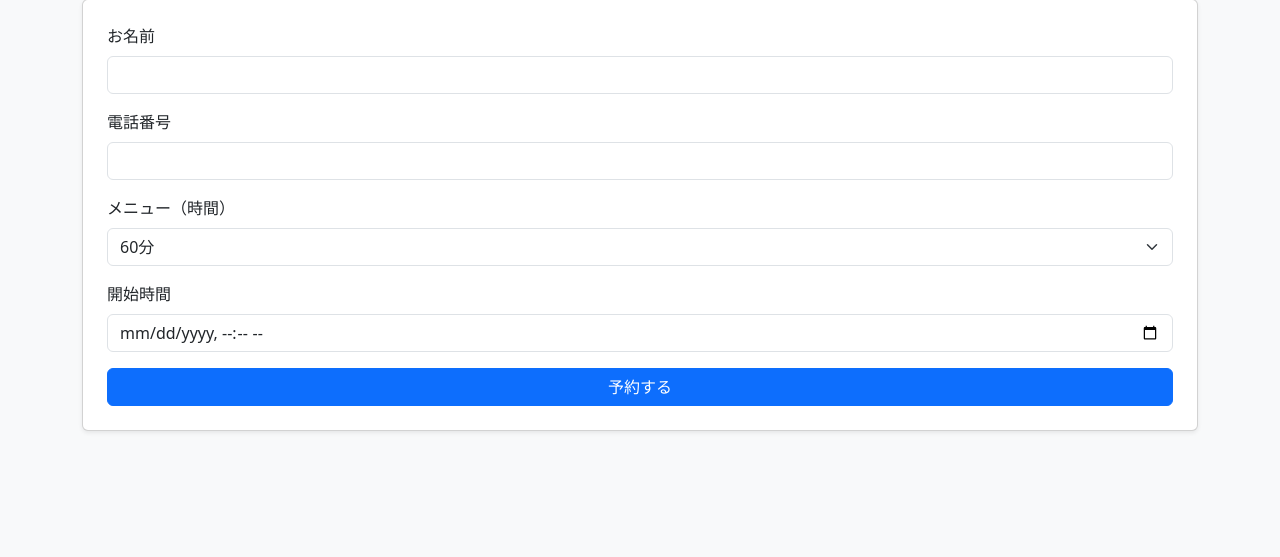
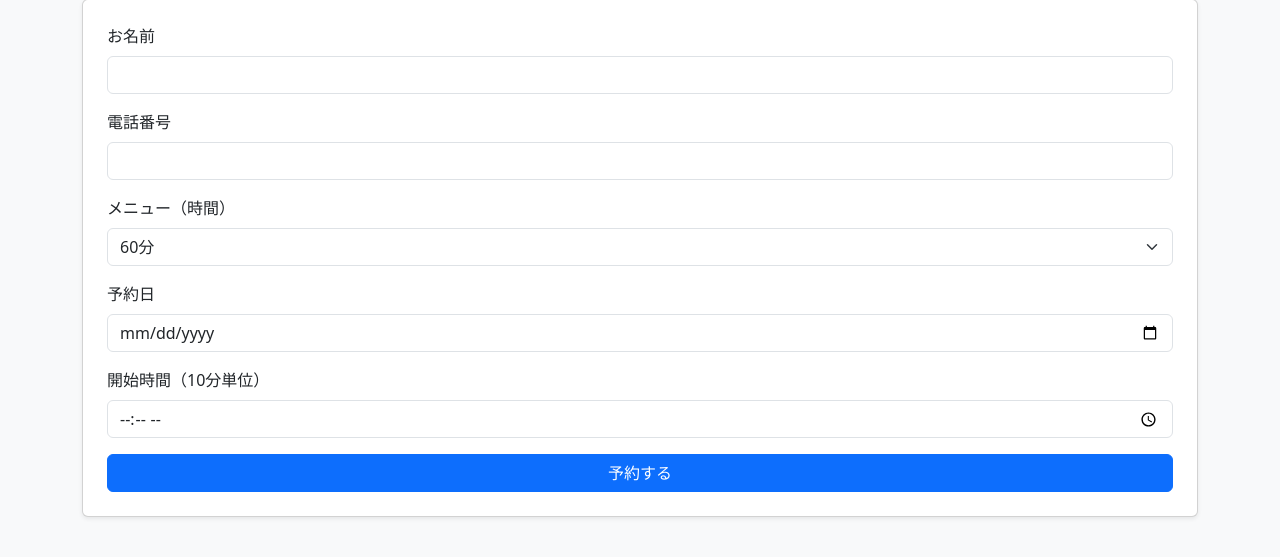
Before and after one commit to Sota-z1r/Salon_Reservation_System, a Flask app: page /reserve in a window 1280 px wide. Shown: the part 87-644 px from the top of the page. Run offline with Flask 3, Linux system fonts and the light colour scheme; some libraries are stand-ins or nearby versions.

Commit message:
UIスマホ対応

```diff
--- a/app/routes/reservation.py
+++ b/app/routes/reservation.py
@@ -19,7 +19,11 @@ def reserve():
     name = request.form.get("customer_name")
     phone = request.form.get("phone")
     duration = int(request.form.get("duration"))
-    start_at = request.form.get("start_at")
+    date_str = request.form["date"]
+    time_str = request.form["time"]
+
+    start_at = datetime.strptime(f"{date_str} {time_str}", "%Y-%m-%d %H:%M")
+    # start_at = request.form.get("start_at")
 
     # LIFF から入ってくる LINE ユーザーID（Web経由なら空）
     line_user_id = request.form.get("line_user_id")
--- a/app/templates/reserve_form.html
+++ b/app/templates/reserve_form.html
@@ -29,10 +29,18 @@
     </div>
 
     <div class="mb-3">
-        <label class="form-label">開始時間</label>
-        <input type="datetime-local" name="start_at"
-               class="form-control" step="600" required>
+        <label class="form-label">予約日</label>
+        <input type="date" name="date" class="form-control" required>
     </div>
+
+    <div class="mb-3">
+        <label class="form-label">開始時間（10分単位）</label>
+        <input type="time" name="time"
+            class="form-control"
+            step="600"
+            required>
+    </div>
+
 
     <button class="btn btn-primary w-100">予約する</button>
 </form>
```
Also changed, not shown: app/templates/admin/edit.html (+11 -5 lines).
